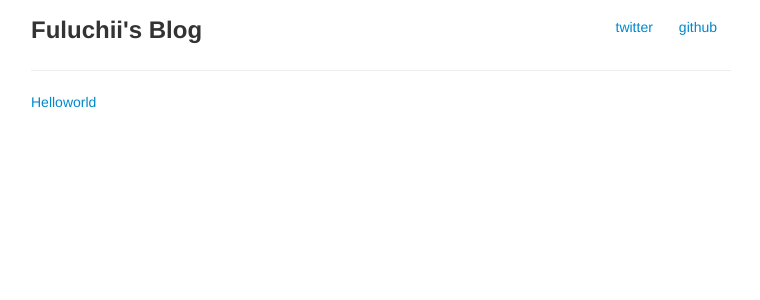
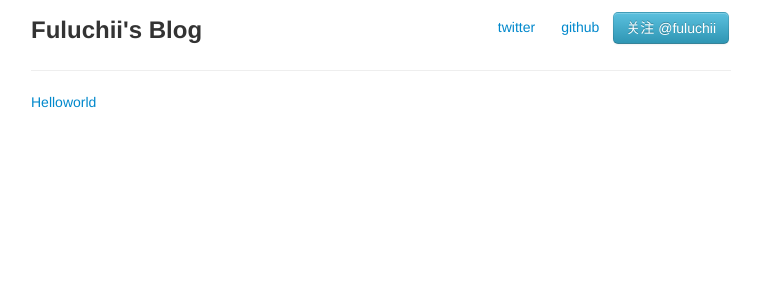
Before and after one commit to killsophia/killsophia.github.io, a Jekyll site: the page built from index.html, in a window 1280 px wide. Shown: the top 300 px of the page, without its empty margins (259-1019 px from the left). Built offline with Jekyll 4.4.1, drawn with Linux system fonts in a browser that asks for light colours; nearby versions of some CDN libraries; comment, search, counter and statistics services are not loaded.

Commit message:
add a twitter button

```diff
--- a/_layouts/default.html
+++ b/_layouts/default.html
@@ -20,6 +22,8 @@
         <ul class="nav nav-pills pull-right">
           <li><a href="http://twitter.com/fuluchii">twitter</a></li>
           <li><a href="http://github.com/fuluchii">github</a></li>
+          <li><a href="https://twitter.com/fuluchii" class="btn btn-info" data-show-count="false" data-lang="zh-cn" data-size="large">关注 @fuluchii</a>
+</li>
         </ul>
         <h3>Fuluchii's Blog</h3>
       </div>
```
Also changed, not shown: other parts of _layouts/default.html (+2 -0 lines).
